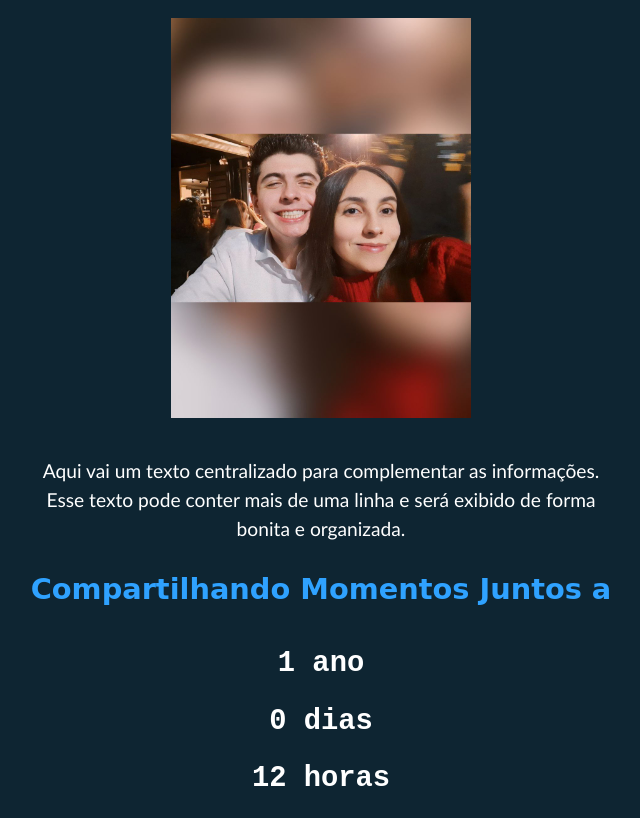
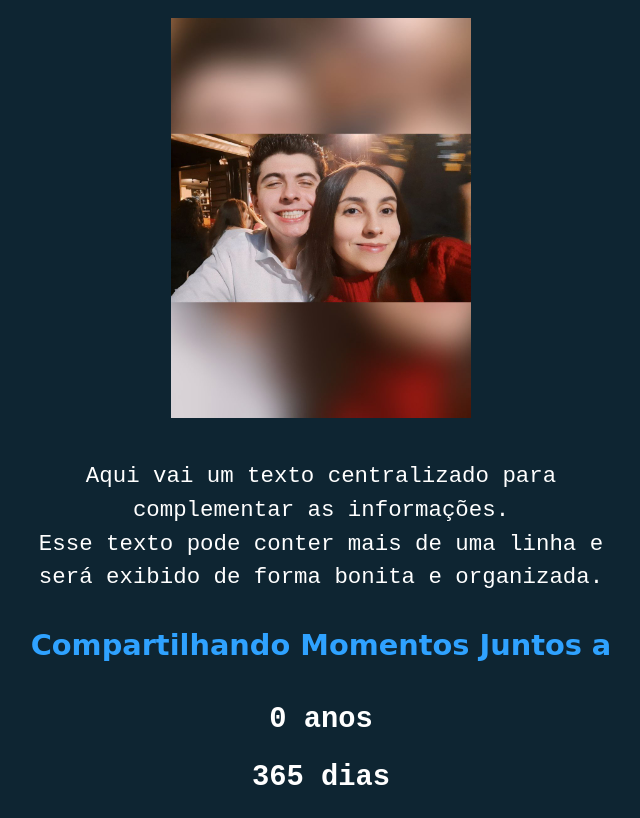
Before and after one commit to JonnCobblepot/Contador-Dinamico, a plain HTML site: page index.html in a window 1280 px wide. Shown: the part 126-944 px from the top of the page, without its empty margins (319-959 px from the left). Drawn offline with Linux system fonts and the light colour scheme.

Commit message:
ano bissexto

```diff
--- a/index.html
+++ b/index.html
@@ -34,11 +34,11 @@
             color: #2fa2ff; /* Branco */
         }
         .description {
-            font-size: 1.2em;
+            font-size: 1.4em;
             margin-bottom: 1.5em;
             line-height: 1.5;
             color: #fff; /* Branco */
-            font-family: 'Optima', cursive; /* Times New Roman*/
+            font-family: 'Courier New', cursive; /* Times New Roman*/
         }
         .image {
             width: 100%;
@@ -57,7 +57,7 @@
         .final {
             font-size: 1.8em;
             margin: 0.5em 0;
-            font-family: 'Brush Script', cursive;
+            font-family: 'Lobster', cursive;
             color: #ff0000; /* Branco */
         }
     </style>
@@ -92,15 +92,26 @@
         // Função para atualizar o contador
         function updateCounter() {
             const now = new Date();
-            const elapsedTime = now - startTime;
 
-            const seconds = Math.floor((elapsedTime / 1000) % 60);
-            const minutes = Math.floor((elapsedTime / 1000 / 60) % 60);
-            const hours = Math.floor((elapsedTime / 1000 / 60 / 60) % 24);
+            // Cálculo preciso de anos e dias
+            const startYear = startTime.getFullYear();
+            const currentYear = now.getFullYear();
 
-            const totalDays = Math.floor(elapsedTime / (1000 * 60 * 60 * 24));
-            const years = Math.floor(totalDays / 365);
-            const days = totalDays % 365;
+            let years = currentYear - startYear;
+            let anniversaryThisYear = new Date(startYear + years, startTime.getMonth(), startTime.getDate(), startTime.getHours(), startTime.getMinutes(), startTime.getSeconds());
+
+            // Ajustar se ainda não chegou ao aniversário do ano atual
+            if (now < anniversaryThisYear) {
+                years--;
+                anniversaryThisYear = new Date(startYear + years, startTime.getMonth(), startTime.getDate(), startTime.getHours(), startTime.getMinutes(), startTime.getSeconds());
+            }
+
+            const elapsedSinceLastAnniversary = now - anniversaryThisYear;
+
+            const days = Math.floor(elapsedSinceLastAnniversary / (1000 * 60 * 60 * 24));
+            const hours = Math.floor((elapsedSinceLastAnniversary / (1000 * 60 * 60)) % 24);
+            const minutes = Math.floor((elapsedSinceLastAnniversary / (1000 * 60)) % 60);
+            const seconds = Math.floor((elapsedSinceLastAnniversary / 1000) % 60);
 
             const yearLabel = years === 1 ? "ano" : "anos";
             const dayLabel = days === 1 ? "dia" : "dias";
```
